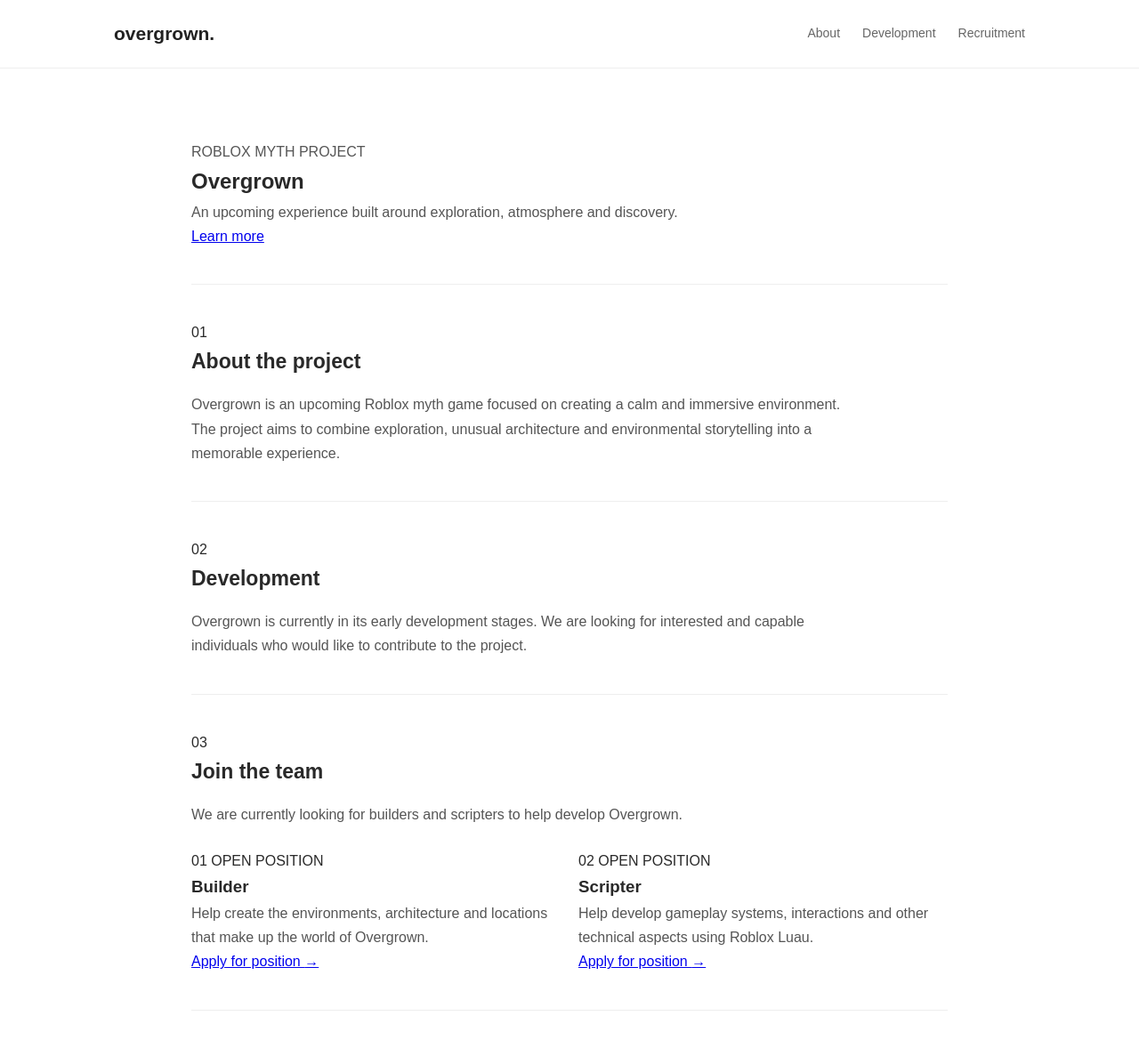
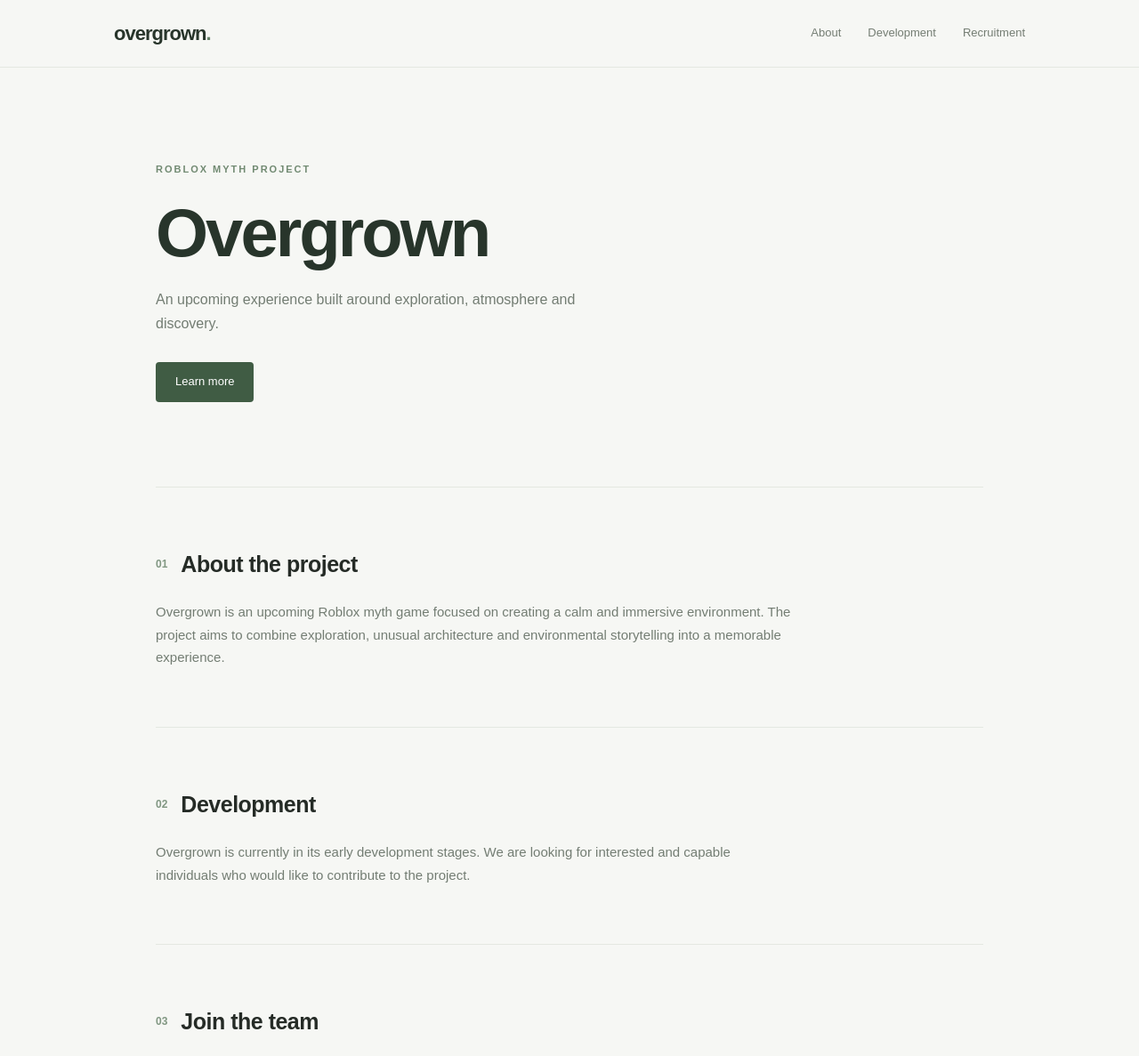
Before and after one commit to Deniz003/overgrown-website, a plain HTML site: page index.html in a window 1280 px wide. Shown: the top 1187 px of the page at 89% size. Drawn offline with Linux system fonts and the light colour scheme.

Commit message:
Update style.css

```diff
--- a/style.css
+++ b/style.css
@@ -10,145 +10,253 @@ html {
 }
 
 body {
-    font-family: Arial, sans-serif;
-    background: #ffffff;
-    color: #292929;
+    font-family: Arial, Helvetica, sans-serif;
+    background: #f6f7f4;
+    color: #252b26;
     line-height: 1.7;
 }
 
-/* Header */
+/* HEADER */
 
 header {
+    height: 76px;
+    padding: 0 10%;
     display: flex;
+    align-items: center;
     justify-content: space-between;
-    align-items: center;
-    padding: 20px 10%;
-    border-bottom: 1px solid #eeeeee;
+    border-bottom: 1px solid #e4e8e1;
+    background: #f6f7f4;
 }
 
 .logo {
-    font-size: 21px;
-    font-weight: bold;
-    color: #222222;
+    font-size: 22px;
+    font-weight: 700;
     text-decoration: none;
+    color: #28352b;
+    letter-spacing: -1px;
+}
+
+.logo span {
+    color: #66836a;
 }
 
 nav {
     display: flex;
-    gap: 25px;
+    gap: 30px;
 }
 
 nav a {
-    color: #666666;
     text-decoration: none;
-    font-size: 14px;
+    color: #747d73;
+    font-size: 13px;
+    transition: color 0.2s;
 }
 
 nav a:hover {
-    color: #222222;
+    color: #354e38;
 }
 
-/* Main content */
+/* MAIN CONTENT */
 
 main {
-    max-width: 900px;
+    max-width: 1000px;
     margin: auto;
-    padding: 40px 25px;
+    padding: 0 35px;
 }
 
-.intro {
-    padding: 65px 0;
-    border-bottom: 1px solid #eeeeee;
+/* HERO */
+
+.hero {
+    padding: 105px 0 95px;
+    border-bottom: 1px solid #e4e8e1;
 }
 
-.intro h1 {
-    font-size: 42px;
-    margin-bottom: 5px;
+.label {
+    color: #718a72;
+    font-size: 11px;
+    font-weight: bold;
+    letter-spacing: 2px;
+    margin-bottom: 18px;
 }
 
-.intro p {
-    color: #777777;
+.hero h1 {
+    font-size: clamp(48px, 8vw, 76px);
+    letter-spacing: -3px;
+    line-height: 1.15;
+    color: #28352b;
 }
 
-section:not(.intro) {
-    padding: 40px 0;
-    border-bottom: 1px solid #eeeeee;
+.hero-description {
+    color: #737d73;
+    font-size: 16px;
+    margin: 18px 0 30px;
+    max-width: 520px;
 }
 
-h2 {
-    font-size: 23px;
-    margin-bottom: 15px;
+.primary-button {
+    display: inline-block;
+    background: #405c44;
+    color: white;
+    text-decoration: none;
+    padding: 11px 22px;
+    border-radius: 4px;
+    font-size: 13px;
+    transition: background 0.2s;
 }
 
-section p {
-    color: #555555;
-    max-width: 750px;
+.primary-button:hover {
+    background: #304a34;
 }
 
-/* Recruitment */
+/* SECTIONS */
+
+.section {
+    padding: 65px 0;
+    border-bottom: 1px solid #e4e8e1;
+}
+
+.section-heading {
+    display: flex;
+    align-items: center;
+    gap: 15px;
+    margin-bottom: 20px;
+}
+
+.section-heading span {
+    color: #819782;
+    font-size: 12px;
+    font-weight: bold;
+}
+
+.section-heading h2 {
+    font-size: 25px;
+    font-weight: 600;
+    letter-spacing: -0.5px;
+}
+
+.section > p {
+    color: #737d73;
+    font-size: 15px;
+    max-width: 720px;
+}
+
+/* RECRUITMENT */
 
 .roles {
     display: grid;
-    grid-template-columns: 1fr 1fr;
+    grid-template-columns: repeat(2, 1fr);
     gap: 20px;
-    margin-top: 25px;
+    margin-top: 30px;
 }
 
-.role {
-    border: 1px solid #e5e5e5;
-    padding: 22px;
-    border-radius: 5px;
+.role-card {
+    background: #ffffff;
+    border: 1px solid #e5e9e3;
+    border-radius: 6px;
+    padding: 26px;
+    transition: border-color 0.2s, transform 0.2s;
 }
 
-.role h3 {
+.role-card:hover {
+    border-color: #9aaf99;
+    transform: translateY(-3px);
+}
+
+.role-top {
+    display: flex;
+    justify-content: space-between;
+    align-items: center;
+    margin-bottom: 24px;
+}
+
+.role-number {
+    color: #829782;
+    font-size: 13px;
+}
+
+.role-status {
+    color: #658568;
+    background: #edf3eb;
+    padding: 4px 8px;
+    border-radius: 3px;
+    font-size: 9px;
+    letter-spacing: 1px;
+}
+
+.role-card h3 {
+    font-size: 21px;
     margin-bottom: 10px;
 }
 
-.role p {
-    margin-bottom: 20px;
-    font-size: 14px;
+.role-card p {
+    color: #737d73;
+    font-size: 13px;
+    min-height: 65px;
+    margin-bottom: 22px;
 }
 
-.role a {
-    color: #315e45;
+.apply-link {
+    color: #405c44;
     font-weight: bold;
-    font-size: 14px;
+    font-size: 13px;
     text-decoration: none;
 }
 
-.role a:hover {
+.apply-link span {
+    margin-left: 5px;
+}
+
+.apply-link:hover {
     text-decoration: underline;
 }
 
-/* Footer */
+/* FOOTER */
 
 footer {
-    text-align: center;
-    padding: 25px;
-    color: #888888;
-    font-size: 13px;
+    max-width: 1000px;
+    margin: auto;
+    padding: 30px 35px;
+    display: flex;
+    justify-content: space-between;
+    color: #879087;
+    font-size: 12px;
 }
 
-/* Mobile */
+footer span {
+    color: #405c44;
+    font-weight: bold;
+}
 
-@media (max-width: 600px) {
+/* MOBILE */
+
+@media (max-width: 650px) {
     header {
-        padding: 18px 5%;
+        padding: 0 6%;
     }
 
     nav {
-        gap: 12px;
+        gap: 13px;
     }
 
     nav a {
-        font-size: 12px;
+        font-size: 11px;
+    }
+
+    main {
+        padding: 0 22px;
+    }
+
+    .hero {
+        padding: 75px 0;
     }
 
     .roles {
         grid-template-columns: 1fr;
     }
 
-    .intro h1 {
-        font-size: 34px;
+    footer {
+        padding: 25px 22px;
+        flex-direction: column;
+        gap: 5px;
     }
 }
```
